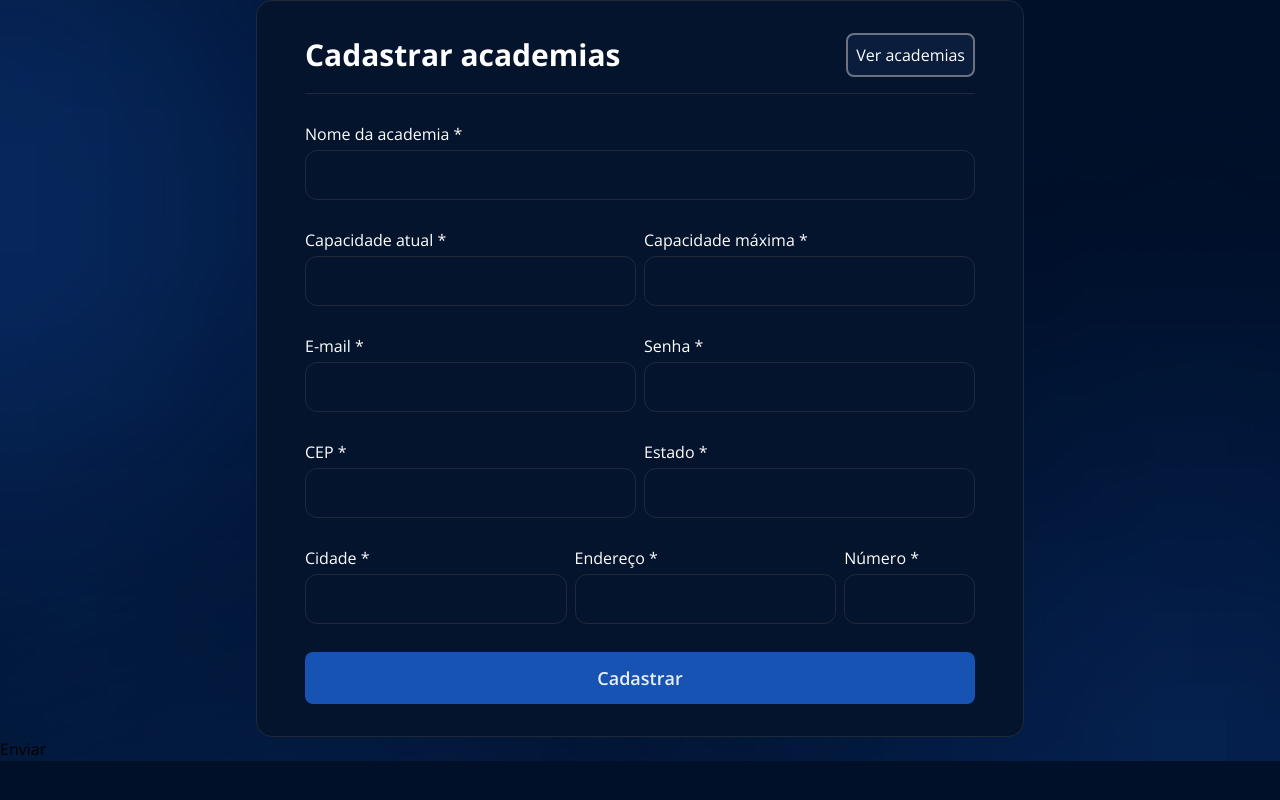
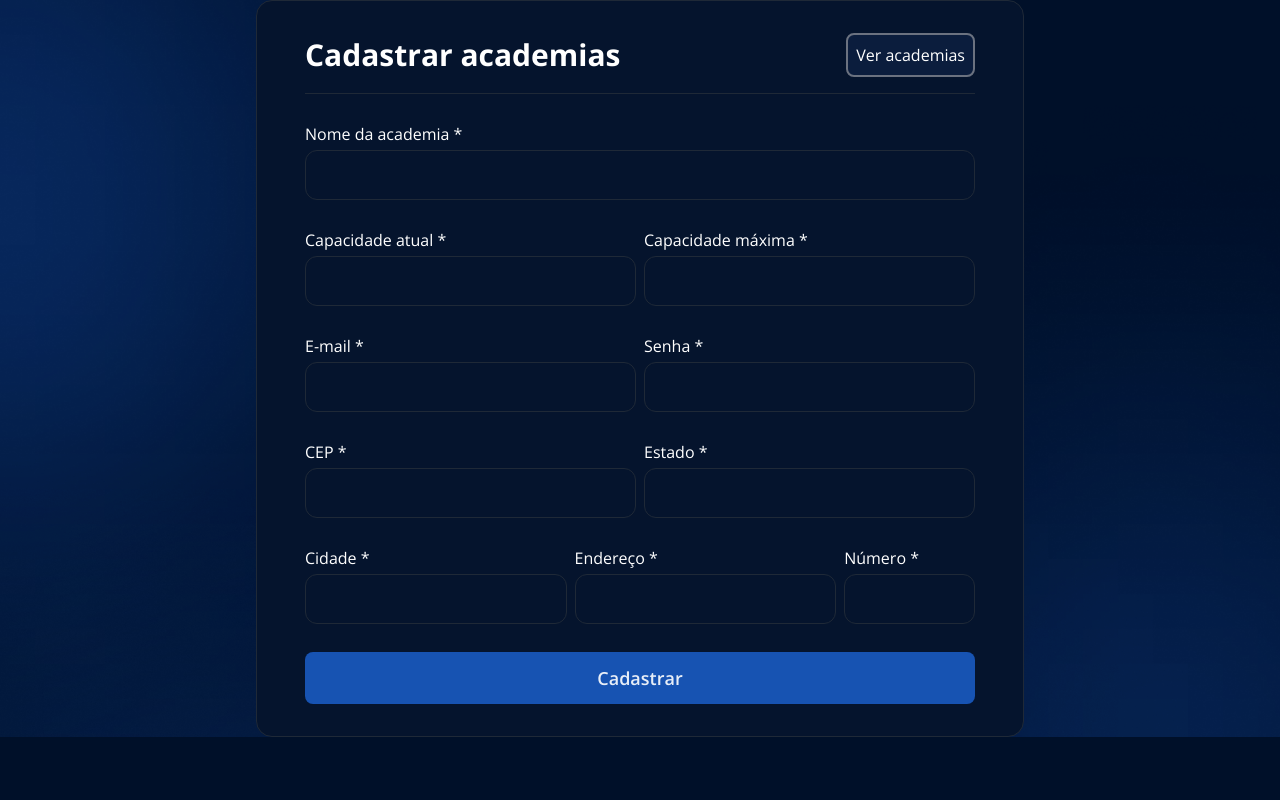
Before and after one commit to trainya-app/trainya-creategyms, a React (Vite) app: page /NewGym in a window 1280 px wide. Built offline with nearby package versions, Linux system fonts and the light colour scheme.

Commit message:
Remove secret button

```diff
--- a/src/pages/NewGym/index.tsx
+++ b/src/pages/NewGym/index.tsx
@@ -279,7 +279,6 @@ export default function NewGym() {
           </div>
         </div>
       </div>
-      <button onClick={createdToast} type="submit">Enviar</button>
       <ToastContainer autoClose={2000} />
     </>
   );
```
